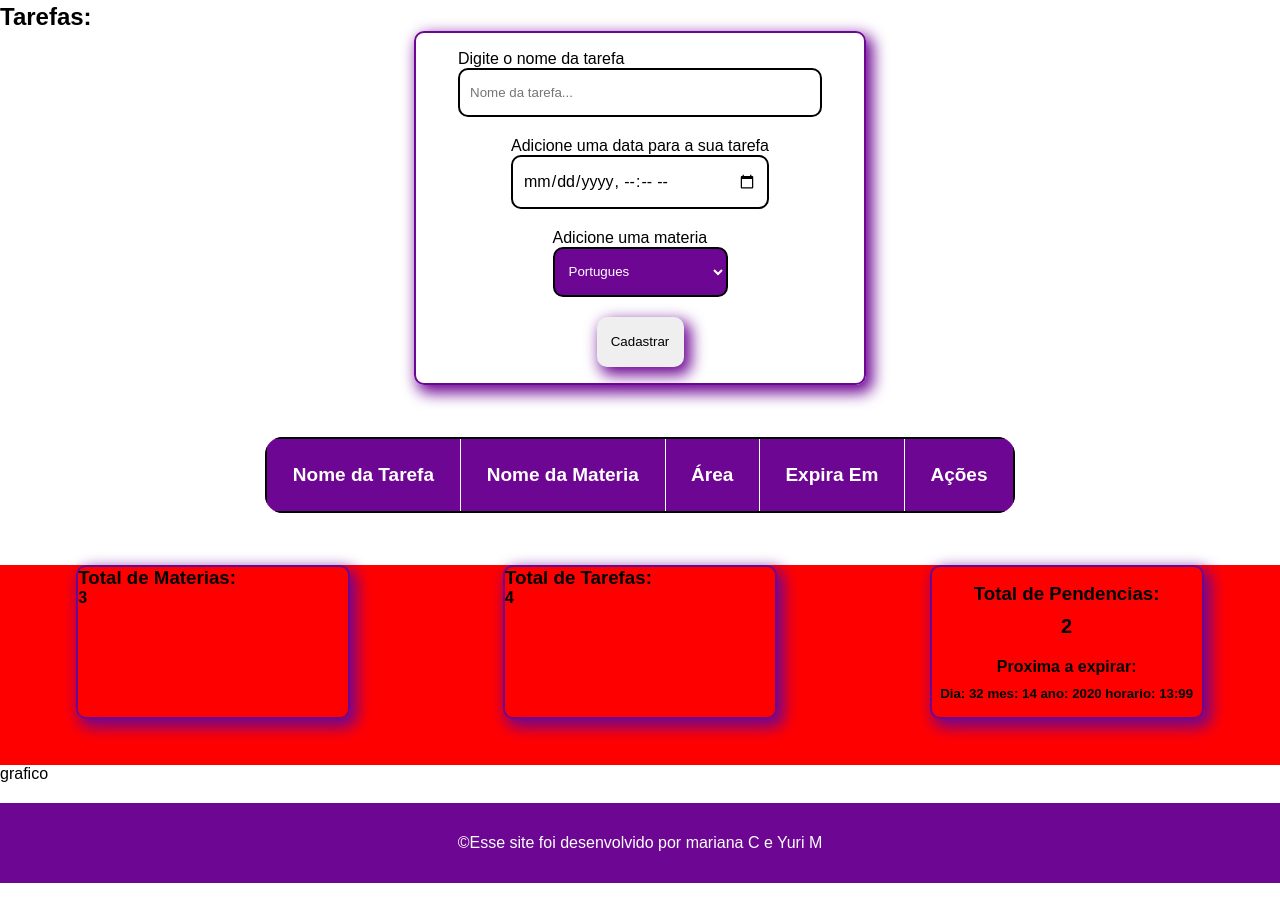
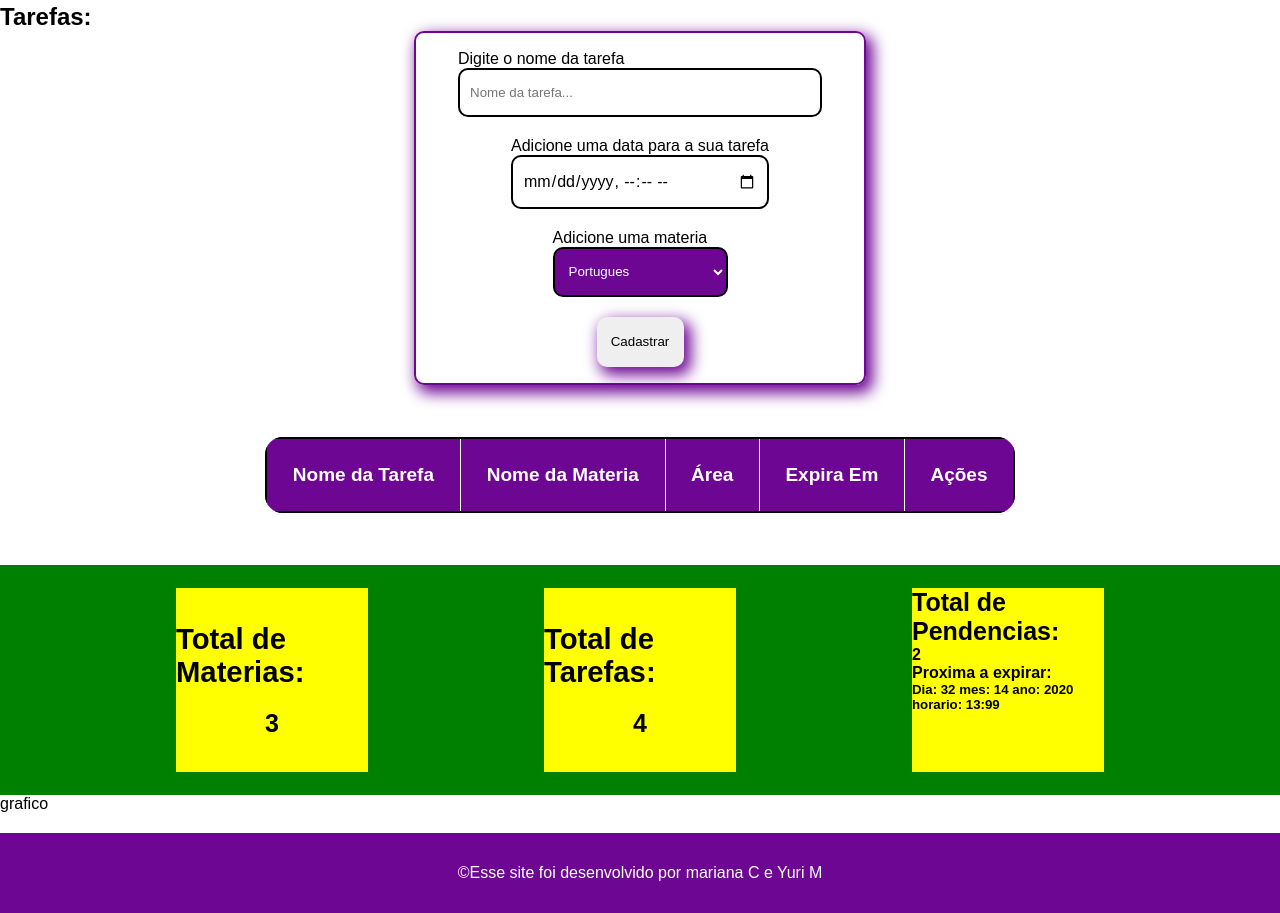
Before and after one commit to mcabetee/Projeto-1, a plain HTML site: page HTML/principal.html in a window 1280 px wide. Shown: the part 884-1797 px from the top of the page. Before the commit the page ends 1767 px from the top, so only its background shows below. Drawn offline with Linux system fonts and the light colour scheme.

Commit message:
versão 4 do css e html

```diff
--- a/CSS/principal.css
+++ b/CSS/principal.css
@@ -496,46 +496,27 @@ main {
 
     background-color: red;
 
-    height: 200px;
+
+    height: 230px;
+    width: 100%;
 
 }
 
 .div_cardTotal {
 
+    background-color: green;
+
     display: flex;
     flex-direction: row;
-    justify-content: space-around;
+    justify-content: space-evenly;
     align-items: center;
+
+    height: 100%;
 
 }
 
-/*Estilização dos pequenos cards*/
-.div_totalDeMaterias {
-
-    border-radius: 10px;
-    border: 2px solid rgb(110, 6, 148);
-    box-shadow: 5px 6px 15px 2px rgb(110, 6, 148);
-
-    width: 270px;
-    height: 150px;
-
-}
-
+.div_totalDeMaterias,
 .div_totalDeTarefas {
-
-    display: flex;
-    flex-direction: column;
-
-    border-radius: 10px;
-    border: 2px solid rgb(110, 6, 148);
-    box-shadow: 5px 6px 15px 2px rgb(110, 6, 148);
-
-    width: 270px;
-    height: 150px;
-
-}
-
-.div_totalDePendencias {
 
     display: flex;
     flex-direction: column;
@@ -543,46 +524,33 @@ main {
     align-items: center;
     gap: 20px;
 
-    border-radius: 10px;
-    border: 2px solid rgb(110, 6, 148);
-    box-shadow: 5px 6px 15px 2px rgb(110, 6, 148);
+    background-color: yellow;
 
-    width: 270px;
-    height: 150px;
+    height: 80%;
+    width: 15%;
 
 }
 
-.divTotal_pende{
+.div_totalDePendencias {
 
-    text-align: center;
+    background-color: yellow;
+
+    height: 80%;
+    width: 15%;
 
 }
 
-.divTotal_pende h3{
+.div_totalDeMaterias,
+.div_totalDeTarefas,
+.div_totalDePendencias h3 {
 
-    margin-bottom: 10px;
+    font-size: 25px;
 
 }
 
-.divTotal_pende h4{
 
-    font-size: 20px;
 
-}
-
-.divTotal_expirar{
-
-    text-align: center;
-
-}
-
-.divTotal_expirar h4{
-
-    margin-bottom: 10px;
-
-}
-
-/*Radapé*/
+/*Rodapé*/
 
 footer {
 
```
Also changed, not shown: HTML/principal.html (+1 -0 lines).
